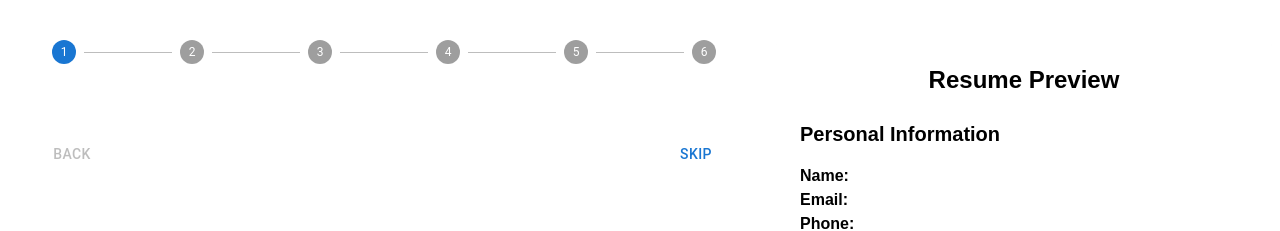
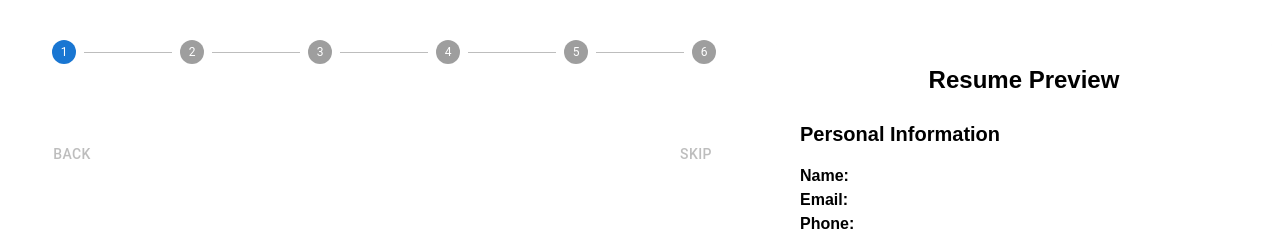
Before and after one commit to kpsbathla16624/resume_builder_app, a Next.js app: page /buildresume in a window 1280 px wide. Shown: the top 231 px of the page. Built offline with nearby package versions, Linux system fonts and the light colour scheme.

Commit message:
optional content

```diff
--- a/app/buildresume/stepper.tsx
+++ b/app/buildresume/stepper.tsx
@@ -60,7 +60,7 @@ const HorizontalStepper: React.FC = () => {
         <Button disabled={activeStep === 0} onClick={handleBack}>
           Back
         </Button>
-        <Button   onClick={handleNext}>
+        <Button  disabled={activeStep !==2}  onClick={handleNext}>
           Skip
         </Button>
 
```
